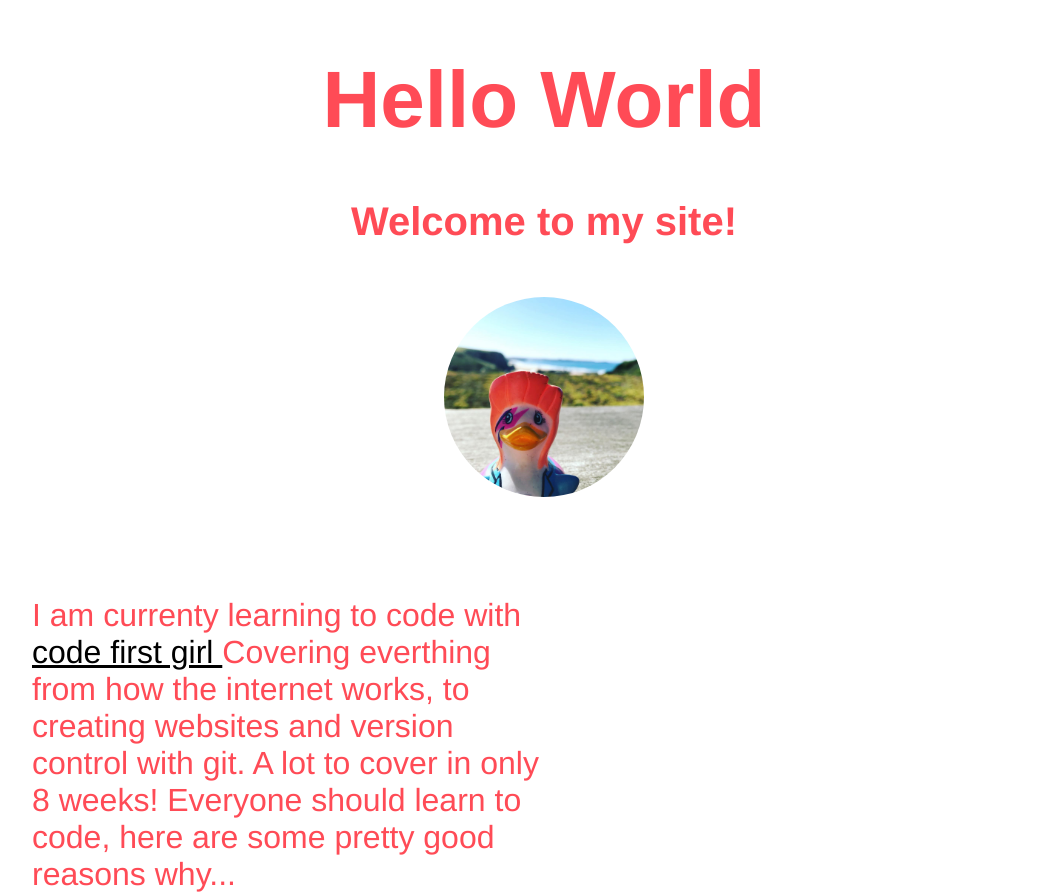
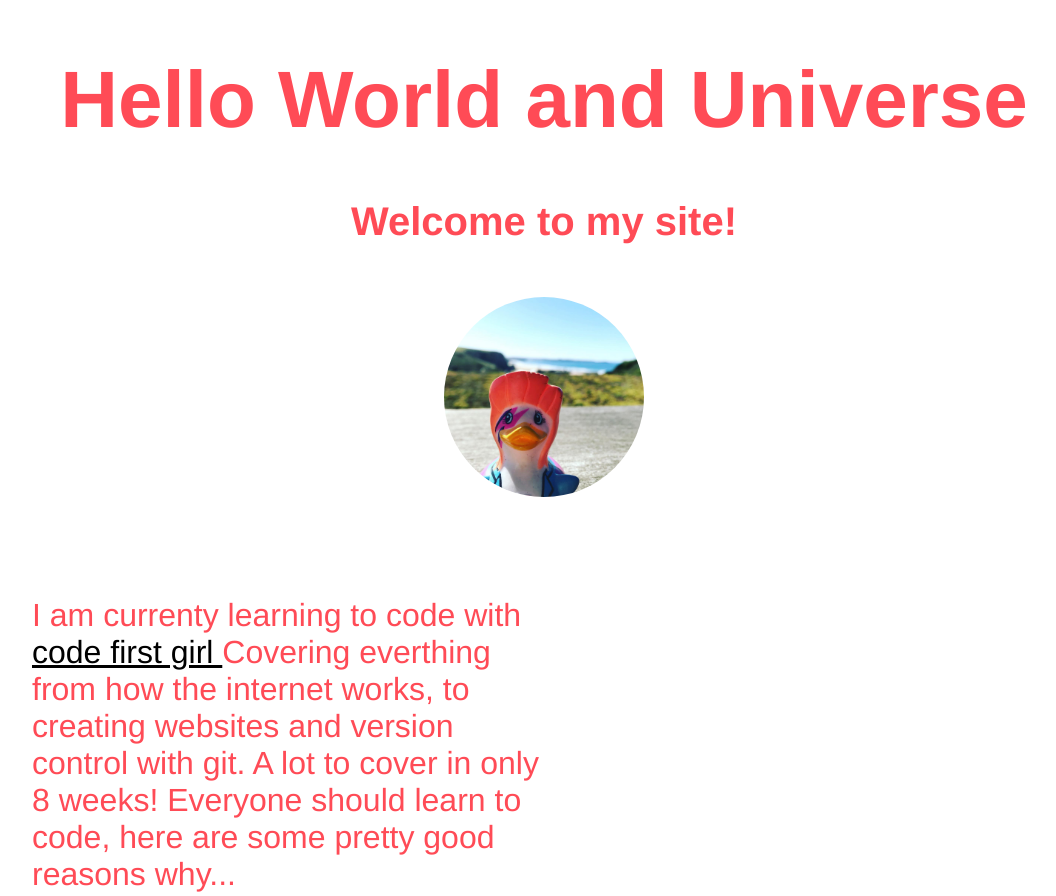
Before and after one commit to capybarahodler/beginner-week1, a plain HTML site: page index.html in a window 1280 px wide. Shown: the top 896 px of the page, without its empty margins (96-1152 px from the left). Drawn offline with Linux system fonts and the light colour scheme.

Commit message:
world and universe

```diff
--- a/index.html
+++ b/index.html
@@ -7,7 +7,7 @@
 
 <body>
   <div>
-    <h1>Hello World</h1>
+    <h1>Hello World and Universe</h1>
 
     <h2>Welcome to my site!</h2>
     <img src="./duck.jpg"  alt="duck picture" width="200px">
```
